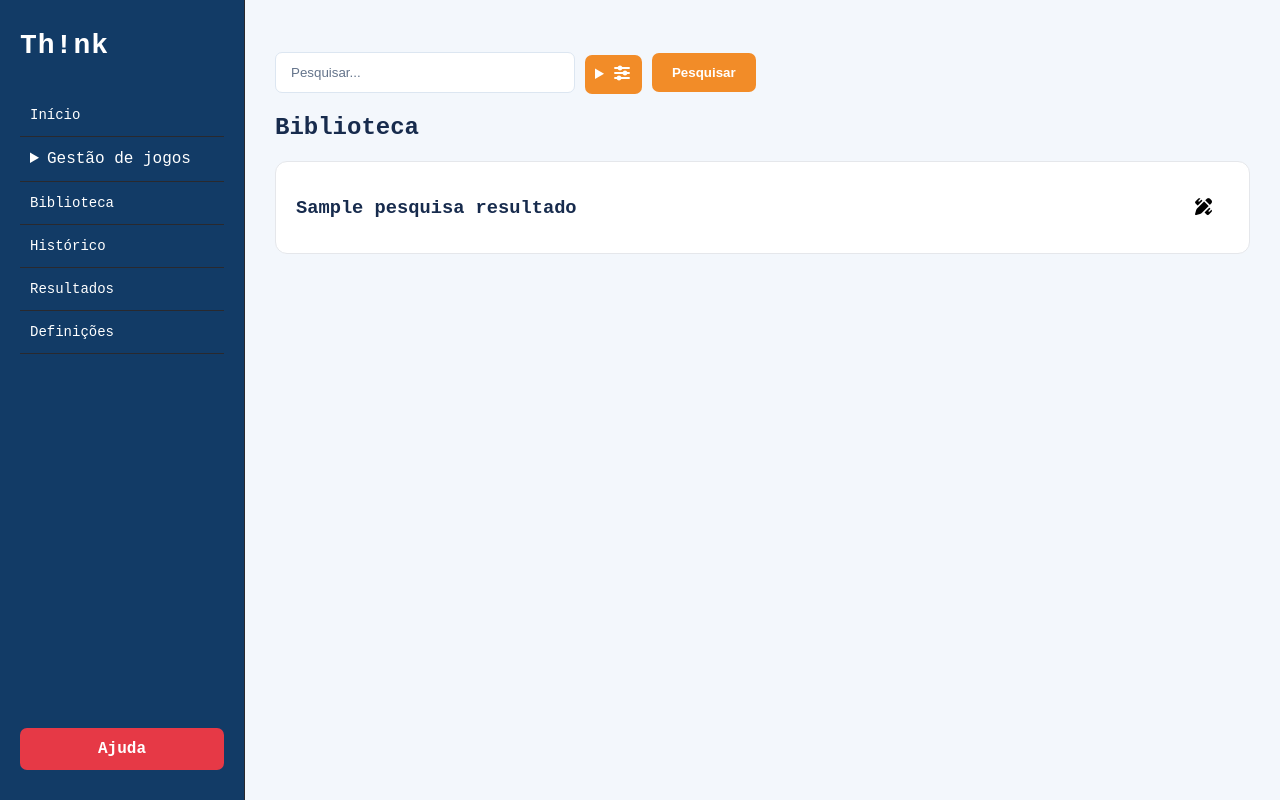
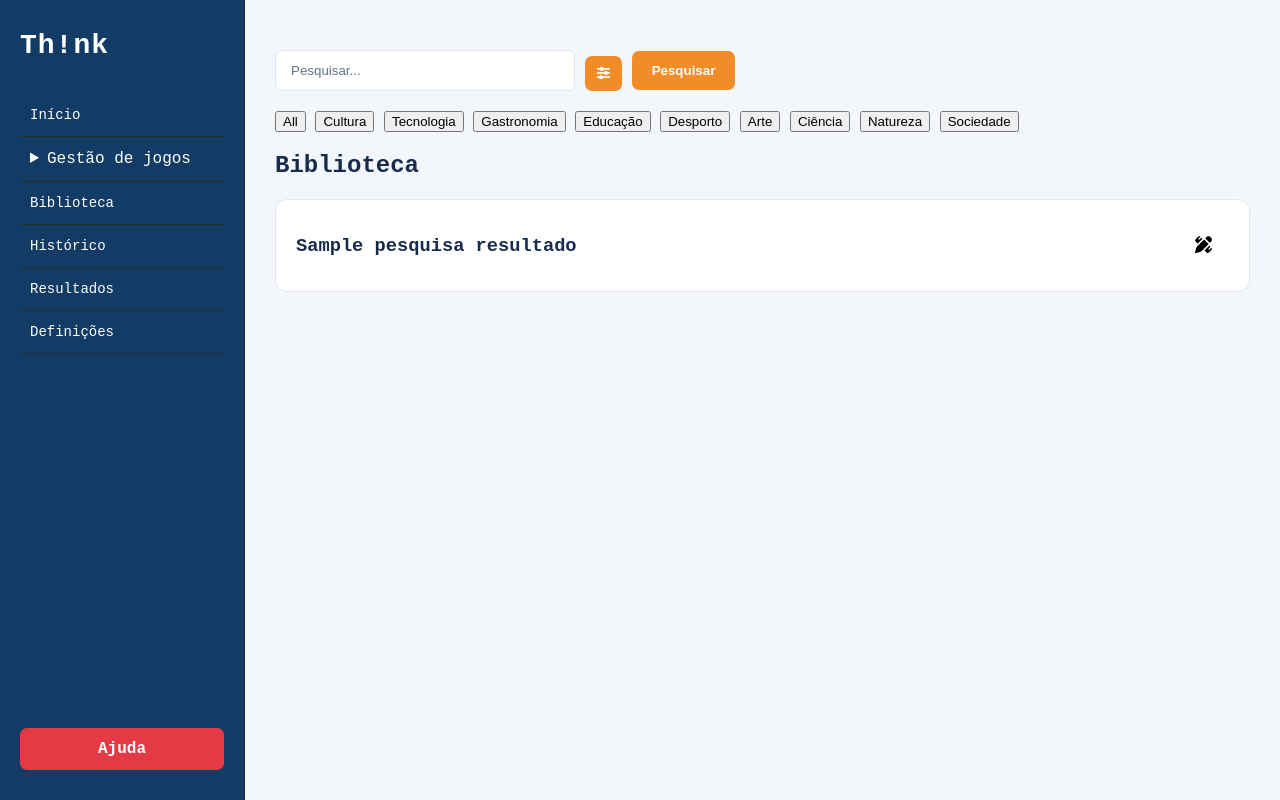
Before and after one commit to JeoveteSanza/RC1_6_Think, a PHP site: template public/views/organizador.php in a window 1280 px wide, after a click on "Biblioteca". Run offline with PHP 8.4, Linux system fonts and the light colour scheme; the template is opened without the code that fills it: most values are stand-ins (such as "Sample title", 1, 10 or a date in 2020).

Commit message:
Adicionar as categorias Sociedade e Natureza

```diff
--- a/app/controllers/controller.php
+++ b/app/controllers/controller.php
@@ -32,7 +32,6 @@ class Controller
         $jogosModel = new JogosModel();
         $jogosModel->iniciarData();
         $jogos = $jogosModel->getJogos();
-        $jogosModel->iniciarData();
         $pesquisa = trim((string) ($_GET['pesquisa'] ?? ''));
         $pesquisaResultado = [];
         foreach ($jogos as $jogo) {
--- a/public/views/organizador.php
+++ b/public/views/organizador.php
@@ -36,8 +36,8 @@
     <div class="ajuda">
         <a href="#">Ajuda</a>
     </div>
+
     </article>
-
     <main class="main">
 
 
@@ -117,11 +117,10 @@
                 <form method="GET" action="index.php#biblioteca">
                     <input type="hidden" name="acao" value="organizador">
                     <input type="text" name="pesquisa" placeholder="Pesquisar...">
-
-                    <details class="collapse">
-                        <summary class="filtro"><i class="fa-solid fa-sliders"></i></summary>
-
-                        <div class="conteudo">
+                    <button class="filtro"><i class="fa-solid fa-sliders"></i></button>
+                    <button class="btn" type="submit">Pesquisar</button>
+                </form>
+            </div>
             <div class="filter-buttons">
                 <button data-category="all" class="active">All</button>
                 <button data-category="Cultura">Cultura</button>
@@ -131,13 +130,8 @@
                 <button data-category="Desporto">Desporto</button>
                 <button data-category="Arte">Arte</button>
                 <button data-category="Ciência">Ciência</button>
-                                <button data-category="Turismo">Turismo</button>
-                            </div>
-                        </div>
-                    </details>
-
-                    <button class="btn" type="submit">Pesquisar</button>
-                </form>
+                <button data-category="Natureza">Natureza</button>
+                <button data-category="Sociedade">Sociedade</button>
             </div>
             <h2>Biblioteca</h2>
             <?php if (empty($pesquisaResultado) && $pesquisa !== ''): ?>
```
Lines whose indentation alone changed are shown as unchanged.
